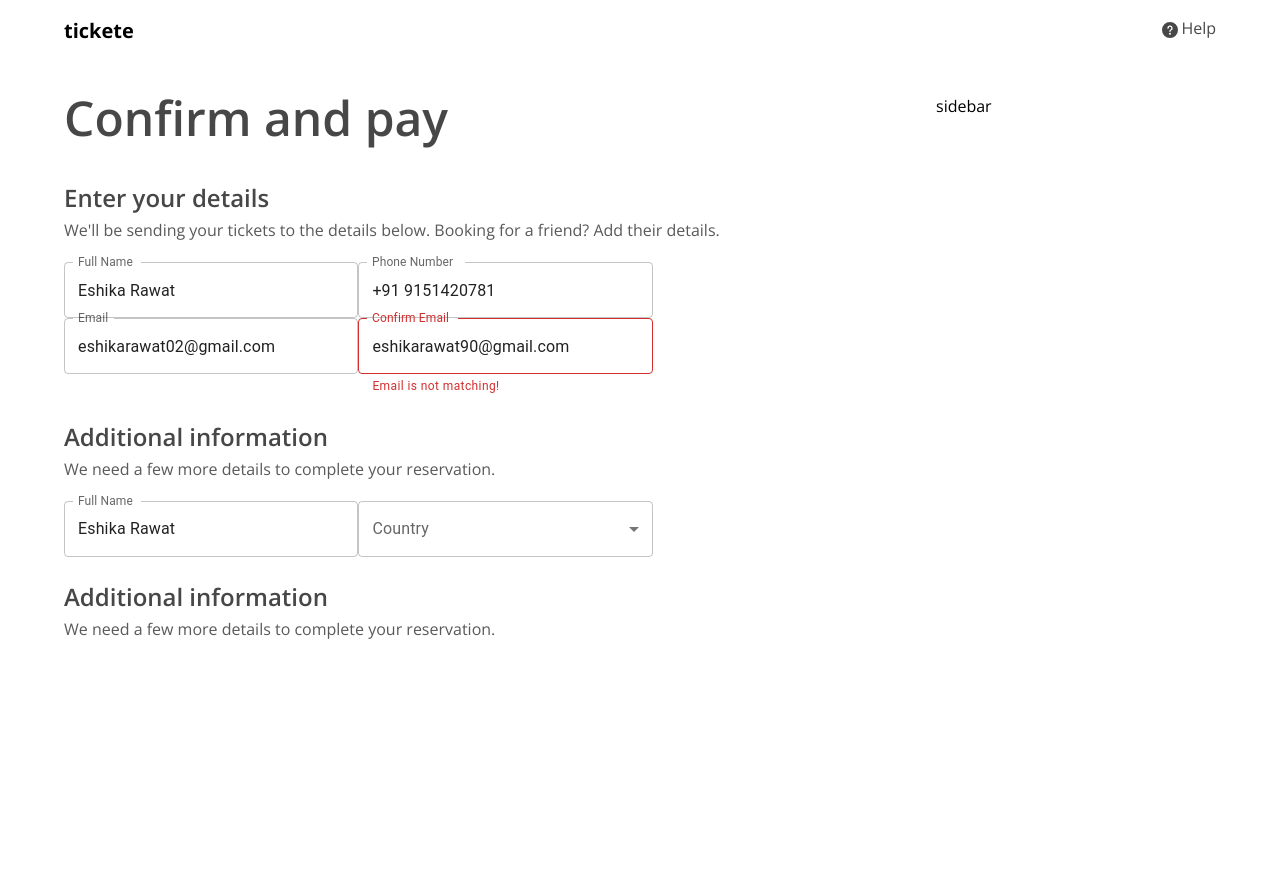
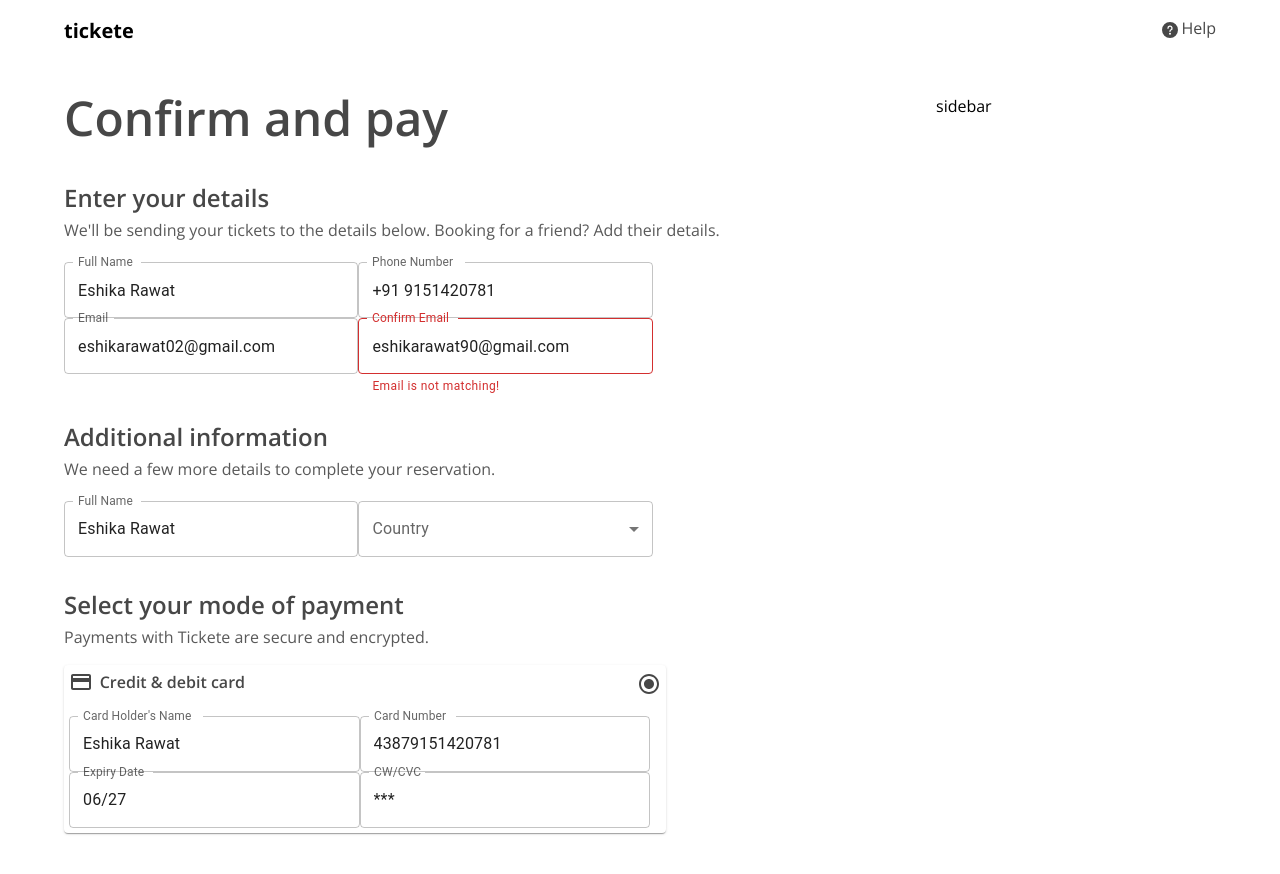
Before and after one commit to Ishu070303/tickete, a Next.js app: page / in a window 1280 px wide. Shown: the top 874 px of the page. Built offline with nearby package versions, Linux system fonts and the light colour scheme.

Commit message:
added styling to payment section

```diff
--- a/pages/Main.js
+++ b/pages/Main.js
@@ -1,5 +1,7 @@
 import React from 'react';
-import { TextField, FormControl, Select, MenuItem, InputLabel } from '@mui/material';
+import { TextField, FormControl, Select, MenuItem, InputLabel, Paper} from '@mui/material';
+import RadioButtonCheckedIcon from '@mui/icons-material/RadioButtonChecked';
+import CreditCardIcon from '@mui/icons-material/CreditCard';
 
 
 
@@ -51,8 +53,29 @@ const Main = () => {
     </div>
 
     {/*Payment Mode*/}
-    <h5 className='font-semibold text-2xl mt-6' style={{ color: '#474747'}}>Additional information</h5>
-    <p className='text-base mt-1' style={{ color: '#595959'}}>We need a few more details to complete your reservation.</p>
+    <h5 className='font-semibold text-2xl mt-8' style={{ color: '#474747'}}>Select your mode of payment</h5>
+    <p className='text-base mt-1' style={{ color: '#595959'}}>Payments with Tickete are secure and encrypted.</p>
+
+    <Paper style={{width: '47vw', marginTop: '1rem', padding: '5px'}}>
+        <div className='flex justify-between font-semibold text-base' style={{ color: "#474747", }}>
+            <div className='flex justify-between' style={{width: '11rem'}}>
+               <CreditCardIcon/>
+               <h6>Credit & debit card</h6>
+            </div>
+            <div>
+                <RadioButtonCheckedIcon style={{ cursor: 'pointer'}} />
+            </div>
+        </div>
+        <div className='flex flex-wrap mt-5' style={{ width: '47vw'}}>
+            <TextField style={{width: '22.7vw', color: '#D6D6D6'}} className='my-3 mr-2 ml-1'  id="outlined-required" label="Card Holder's Name" defaultValue="Eshika Rawat" />
+            <TextField style={{width: '22.7vw', color: '#D6D6D6'}} className='my-3 mr-2'  id="outlined-required" label="Card Number" defaultValue="43879151420781" />
+            <TextField style={{width: '22.7vw', color: '#D6D6D6'}} className='my-3 mr-2 ml-1'  id="outlined-required" label="Expiry Date" defaultValue="06/27" />
+            <TextField style={{width: '22.7vw', color: '#D6D6D6'}} className='my-3 mr-2'  id="outlined-error-helper-text" label="CW/CVC" defaultValue="***"/>
+        </div>
+    </Paper>
+    <Paper>
+
+    </Paper>
 
     </>
   )
```
